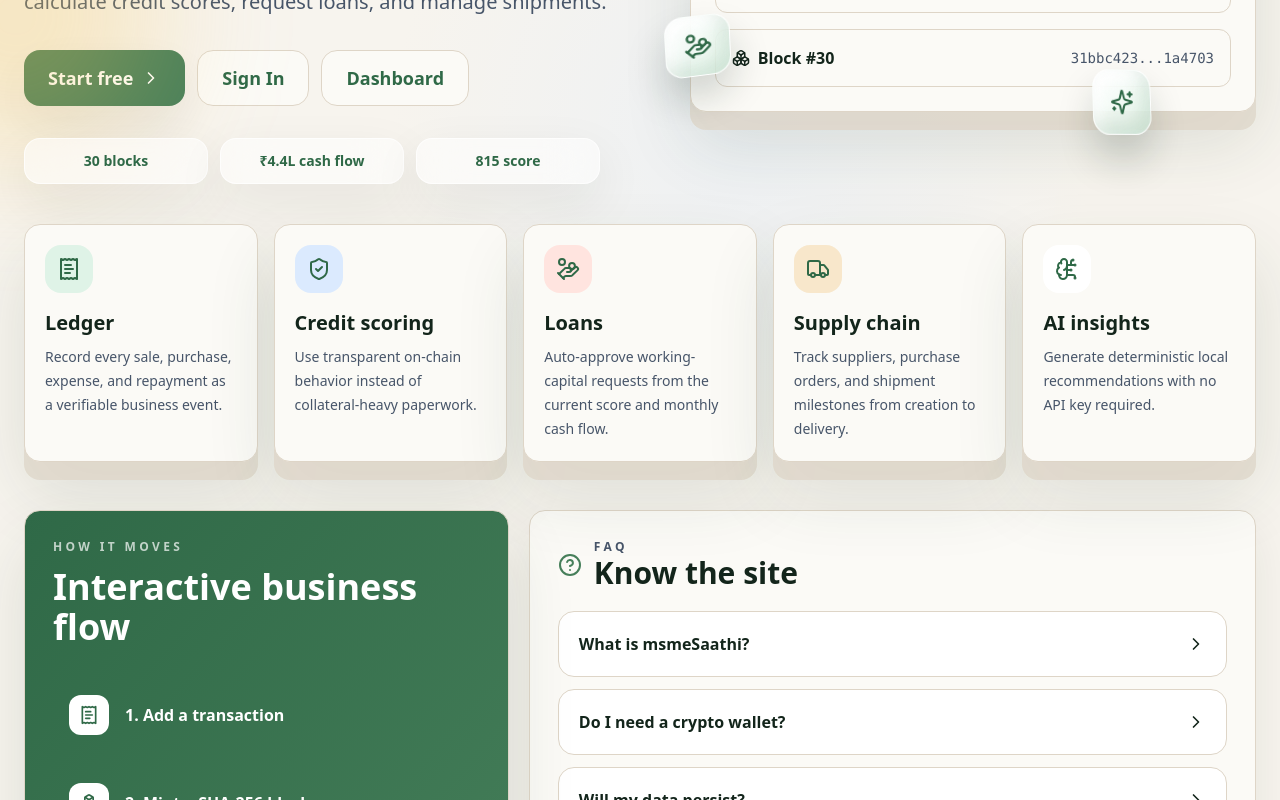
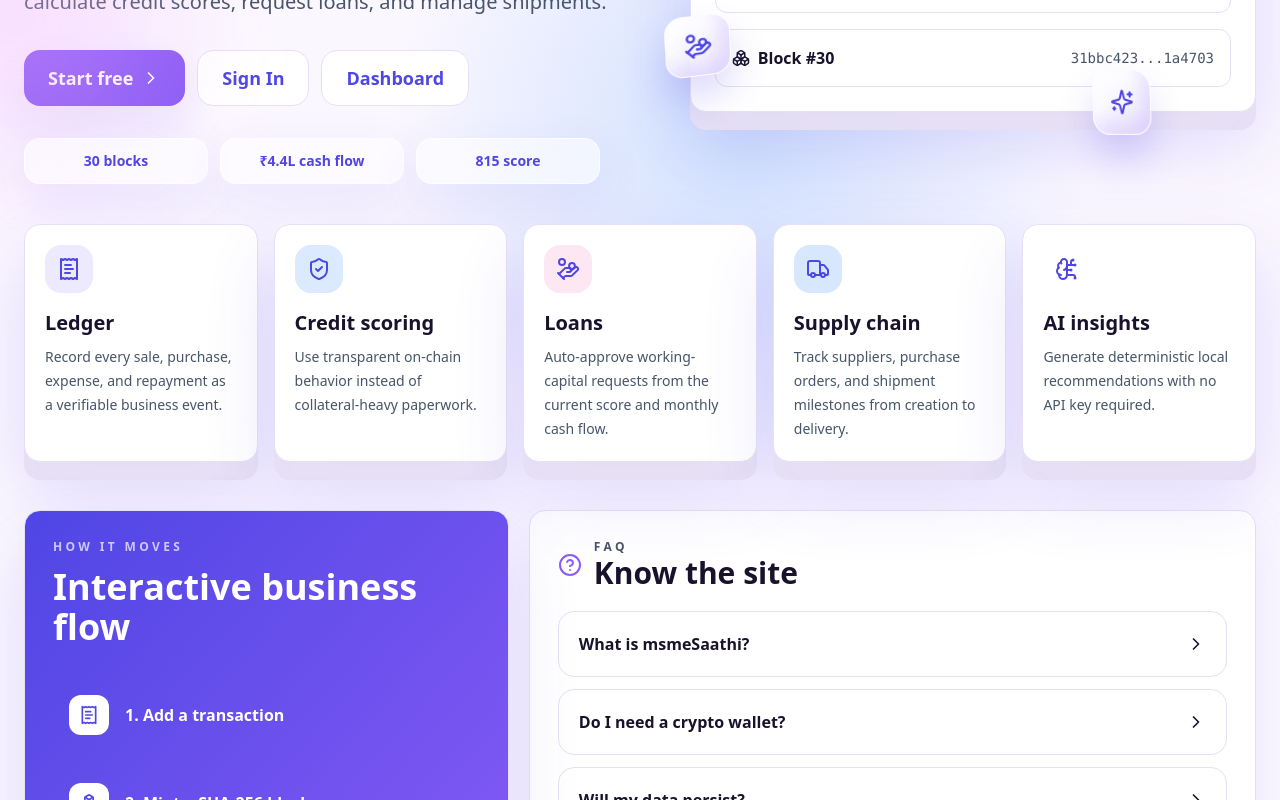
Before and after one commit to rudranshrajsrivastava/MICROFINANCE, a Next.js app: page / in a window 1280 px wide. Shown: the part 574-1374 px from the top of the page. Built offline with nearby package versions, Linux system fonts and the light colour scheme.

Commit message:
Switch theme to violet blue palette

```diff
--- a/app/globals.css
+++ b/app/globals.css
@@ -3,8 +3,8 @@
 @tailwind utilities;
 
 :root {
-  color: #13251b;
-  background: #f7f4ee;
+  color: #18122b;
+  background: #fbf7ff;
 }
 
 * {
@@ -19,10 +19,10 @@
   min-width: 320px;
   margin: 0;
   background:
-    radial-gradient(circle at 18% 0%, rgba(246, 200, 95, 0.22), transparent 24rem),
-    radial-gradient(circle at 86% 8%, rgba(70, 127, 90, 0.16), transparent 28rem),
-    radial-gradient(circle at 58% 42%, rgba(219, 234, 254, 0.35), transparent 22rem),
-    #f7f4ee;
+    radial-gradient(circle at 18% 0%, rgba(240, 171, 252, 0.28), transparent 24rem),
+    radial-gradient(circle at 86% 8%, rgba(139, 92, 246, 0.22), transparent 28rem),
+    radial-gradient(circle at 58% 42%, rgba(96, 165, 250, 0.28), transparent 22rem),
+    #fbf7ff;
 }
 
 button,
@@ -54,18 +54,18 @@
   }
 
   .brand-wordmark {
-    text-shadow: 0 2px 0 rgba(246, 200, 95, 0.45), 0 10px 22px rgba(19, 37, 27, 0.12);
+    text-shadow: 0 2px 0 rgba(240, 171, 252, 0.55), 0 10px 22px rgba(79, 70, 229, 0.18);
   }
 
   .brand-mark-3d {
-    box-shadow: inset -8px -8px 16px rgba(19, 37, 27, 0.18), inset 6px 6px 12px rgba(255, 255, 255, 0.22), 0 16px 24px rgba(47, 105, 71, 0.25);
+    box-shadow: inset -8px -8px 16px rgba(76, 29, 149, 0.22), inset 6px 6px 12px rgba(255, 255, 255, 0.24), 0 16px 24px rgba(79, 70, 229, 0.28);
     transform: rotateX(8deg) rotateY(-12deg);
     transition: transform 250ms ease, box-shadow 250ms ease;
   }
 
   .group:hover .brand-mark-3d {
     transform: rotateX(0deg) rotateY(0deg) translateY(-2px);
-    box-shadow: inset -8px -8px 16px rgba(19, 37, 27, 0.16), inset 6px 6px 12px rgba(255, 255, 255, 0.28), 0 20px 36px rgba(47, 105, 71, 0.32);
+    box-shadow: inset -8px -8px 16px rgba(76, 29, 149, 0.18), inset 6px 6px 12px rgba(255, 255, 255, 0.3), 0 20px 36px rgba(139, 92, 246, 0.38);
   }
 
   .hero-3d-stage {
@@ -75,7 +75,7 @@
 
   .card-3d {
     transform-style: preserve-3d;
-    box-shadow: 0 18px 0 rgba(222, 213, 199, 0.75), 0 32px 70px rgba(30, 68, 45, 0.12);
+    box-shadow: 0 18px 0 rgba(231, 223, 245, 0.92), 0 32px 70px rgba(79, 70, 229, 0.16);
   }
 
   .card-3d:hover {
@@ -91,9 +91,9 @@
     height: 64px;
     border: 1px solid rgba(255, 255, 255, 0.72);
     border-radius: 18px;
-    color: #2f6947;
-    background: linear-gradient(145deg, rgba(255, 255, 255, 0.95), rgba(223, 243, 231, 0.82));
-    box-shadow: inset -10px -10px 18px rgba(70, 127, 90, 0.14), inset 8px 8px 14px rgba(255, 255, 255, 0.78), 0 22px 38px rgba(19, 37, 27, 0.18);
+    color: #4f46e5;
+    background: linear-gradient(145deg, rgba(255, 255, 255, 0.96), rgba(237, 233, 254, 0.88));
+    box-shadow: inset -10px -10px 18px rgba(139, 92, 246, 0.16), inset 8px 8px 14px rgba(255, 255, 255, 0.82), 0 22px 38px rgba(79, 70, 229, 0.2);
     animation: float 5s ease-in-out infinite;
   }
 
--- a/app/page.tsx
+++ b/app/page.tsx
@@ -83,7 +83,7 @@
               <p className="eyebrow">Credit score</p>
               <div className="mt-2 flex items-end justify-between">
                 <strong className="text-6xl font-black">815</strong>
-                <span className="rounded-full bg-emerald-50 px-4 py-2 font-bold text-forest">Excellent</span>
+                <span className="rounded-full bg-violet-50 px-4 py-2 font-bold text-forest">Excellent</span>
               </div>
             </div>
             {[0, 1, 2].map((item) => (
--- a/components/dashboard-app.tsx
+++ b/components/dashboard-app.tsx
@@ -159,7 +159,7 @@
           <p className="eyebrow">Credit score</p>
           <div className="mt-6 grid gap-6 md:grid-cols-[1fr_220px]">
             <div><strong className="block text-6xl font-black">{credit.creditScore}</strong><p className="mt-3 text-xl text-slate-600">Tier · <span className="font-bold text-forest">{credit.tier}</span></p></div>
-            <div className="grid aspect-square place-items-center rounded-full" style={{ background: `radial-gradient(circle, #fbfaf6 58%, transparent 60%), conic-gradient(#467f5a ${((credit.creditScore - 300) / 600) * 270}deg, #ebe5d8 0 270deg, transparent 0)` }}><CircleDollarSign className="text-moss" size={42} /></div>
+            <div className="grid aspect-square place-items-center rounded-full" style={{ background: `radial-gradient(circle, #ffffff 58%, transparent 60%), conic-gradient(#8b5cf6 ${((credit.creditScore - 300) / 600) * 270}deg, #dbeafe 0 270deg, transparent 0)` }}><CircleDollarSign className="text-moss" size={42} /></div>
           </div>
         </article>
         <Metric icon={ReceiptText} label="Sales" value={money.format(sales)} note={`${credit.transactionCount} total transactions`} />
@@ -207,7 +207,7 @@
 function LedgerPage({ state, valid }: { state: AppState; valid: boolean }) {
   return (
     <>
-      <Header eyebrow="Immutable record" title="Blockchain Ledger" subtitle="Each block contains index, timestamp, event type, payload, previous hash, and current hash." action={<span className={`inline-flex items-center gap-2 rounded-full border px-4 py-2 font-bold ${valid ? "border-emerald-200 bg-emerald-50 text-forest" : "border-red-200 bg-red-50 text-rust"}`}>{valid ? <CheckCircle2 size={18} /> : <XCircle size={18} />} {valid ? "Chain verified" : "Chain invalid"}</span>} />
+      <Header eyebrow="Immutable record" title="Blockchain Ledger" subtitle="Each block contains index, timestamp, event type, payload, previous hash, and current hash." action={<span className={`inline-flex items-center gap-2 rounded-full border px-4 py-2 font-bold ${valid ? "border-violet-200 bg-violet-50 text-forest" : "border-red-200 bg-red-50 text-rust"}`}>{valid ? <CheckCircle2 size={18} /> : <XCircle size={18} />} {valid ? "Chain verified" : "Chain invalid"}</span>} />
       <section className="grid gap-5">
         {state.blocks.map((block) => <article className="card p-5" key={block.id}><div className="flex flex-wrap justify-between gap-3"><div className="flex flex-wrap items-center gap-3"><span className="rounded-full bg-wheat px-4 py-2 font-bold">#{block.index}</span><span>{new Date(block.timestamp).toLocaleString()}</span><span className="rounded-full border border-line px-4 py-2 font-bold">{block.eventType}</span></div><code className="flex items-center gap-2 text-slate-600"><LinkIcon size={16} /> prev: {shortHash(block.previousHash)}</code></div><div className="mt-5 grid gap-4 xl:grid-cols-2"><div><p className="eyebrow">Current hash</p><code className="mt-2 block break-all">{block.currentHash}</code></div><div><p className="eyebrow">Payload</p><pre className="mt-2 overflow-auto rounded-xl bg-wheat p-4 text-sm">{JSON.stringify(block.payload, null, 2)}</pre></div></div></article>)}
       </section>
--- a/tailwind.config.ts
+++ b/tailwind.config.ts
@@ -5,23 +5,23 @@
   theme: {
     extend: {
       colors: {
-        ink: "#13251b",
-        moss: "#467f5a",
-        forest: "#2f6947",
-        paper: "#f7f4ee",
-        panel: "#fbfaf6",
-        line: "#ded5c7",
-        wheat: "#ebe5d8",
+        ink: "#18122b",
+        moss: "#8b5cf6",
+        forest: "#4f46e5",
+        paper: "#fbf7ff",
+        panel: "#ffffff",
+        line: "#e7dff5",
+        wheat: "#f0e7ff",
         rust: "#c65a45",
-        amber: "#edb14d",
-        saffron: "#f6c85f",
-        mint: "#dff3e7",
+        amber: "#60a5fa",
+        saffron: "#f0abfc",
+        mint: "#ede9fe",
         skyglass: "#dbeafe",
-        roseglass: "#ffe4df"
+        roseglass: "#fce7f3"
       },
       boxShadow: {
-        soft: "0 18px 50px rgba(28, 38, 31, 0.08)",
-        lift: "0 24px 70px rgba(30, 68, 45, 0.16)"
+        soft: "0 18px 50px rgba(79, 70, 229, 0.10)",
+        lift: "0 24px 70px rgba(139, 92, 246, 0.22)"
       },
       keyframes: {
         float: {
```
